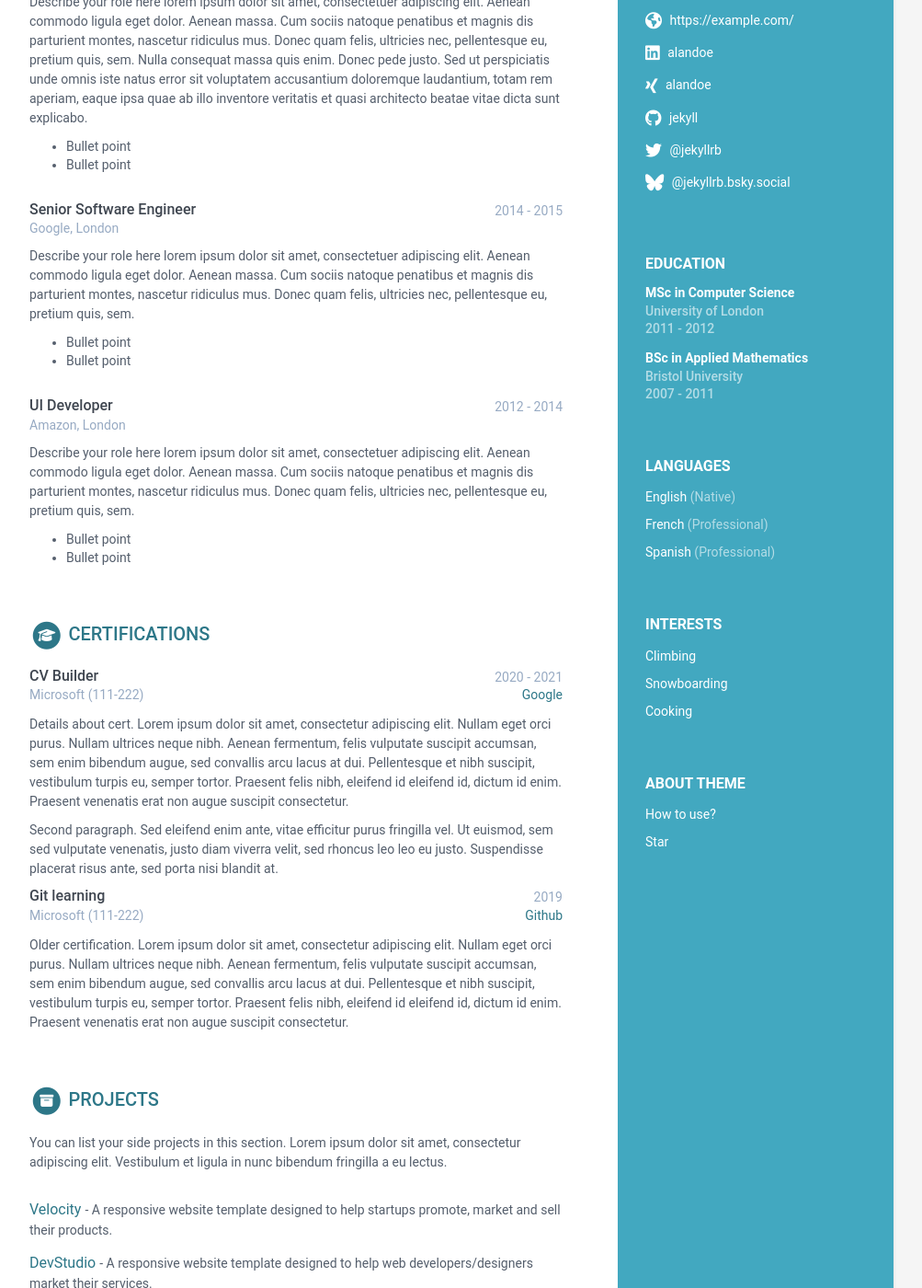
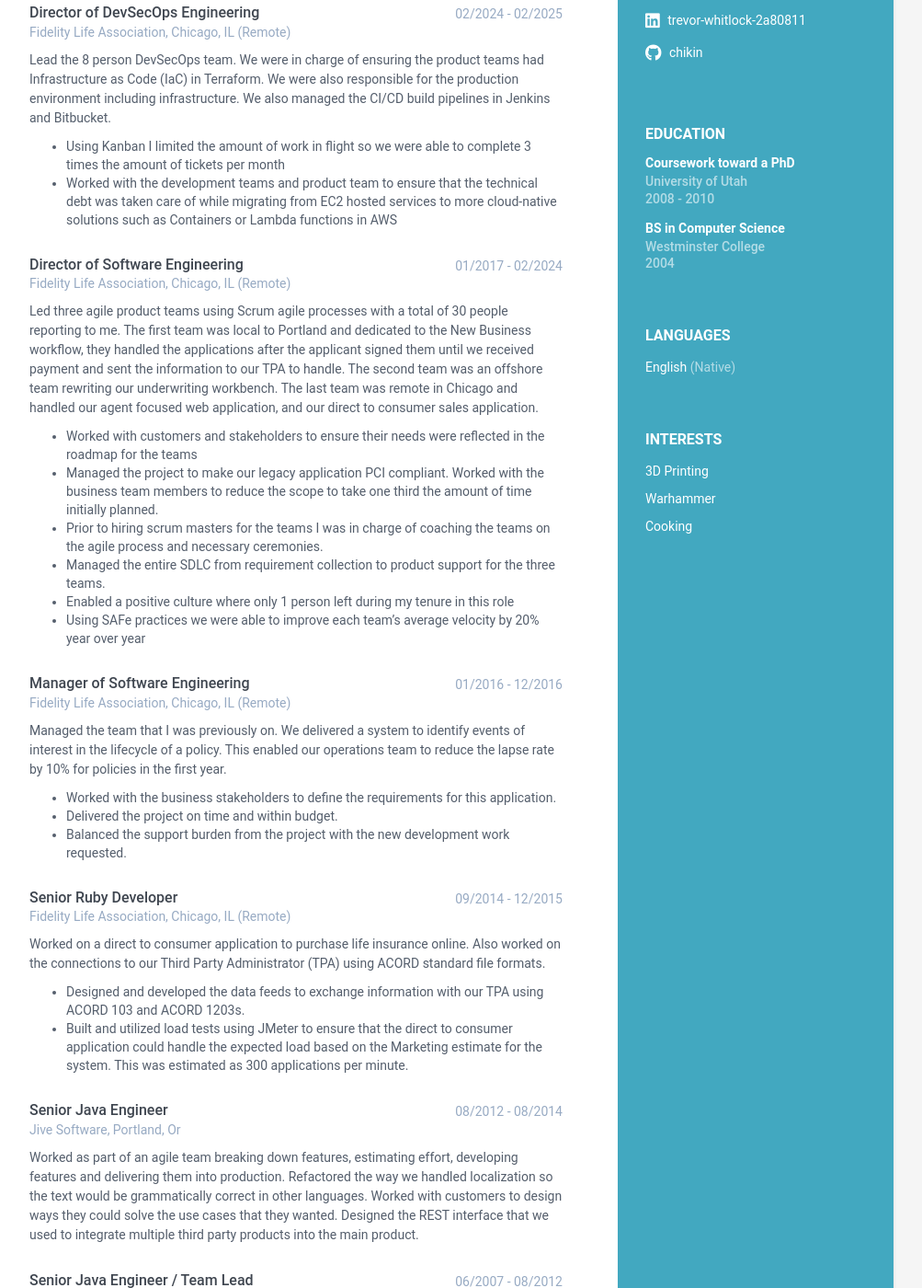
Before and after one commit to chikin/resume, a Jekyll site: the page built from index.html, in a window 1280 px wide and 1400 px high, scrolled down 392 px. Shown: the whole window at 92% size, without its empty margins (168-1171 px from the left). Built offline with Jekyll 4.4.1, drawn with Linux system fonts in a browser that asks for light colours; some of the changed text lies outside the part shown.

Commit message:
Initial Draft of resume post working at Fidelity Life Association

```diff
--- a/CNAME
+++ b/CNAME
@@ -1 +1 @@
-online-cv.webjeda.com
+resume.twhitlock.com
--- a/_config.yml
+++ b/_config.yml
@@ -1,8 +1,8 @@
 #Update all the sections by editing the data.yml file inside _data folder.
 
 # Site Settings
-title: My Resume
-url: 'http://webjeda.com'
+title: Trevor Whitlock's Resume
+url: 'http://resume.twhitlock.com'
 
 #change it according to your repository name
 # disabling since we are using a custom domain
@@ -14,7 +14,7 @@ theme_skin: blue # blue turquoise green berry orange ceramic teal oceanstale
 chrome_mobile_color: #use hex colors (ex:#1976d2) or leave empty if you don't want a color for chrome mobile searchbar
 
 # Tracker
-analytics: UA-83979019-1
+#analytics: UA-83979019-1
 
 # Sass/SCSS
 sass:
--- a/_data/data.yml
+++ b/_data/data.yml
@@ -4,34 +4,32 @@
 
 sidebar:
   position: right # position of the sidebar : left or right
-  about: True # set to False or comment line if you want to remove the "how to use?" in the sidebar
   education: True # set to False if you want education in main section instead of in sidebar
 
   # Profile information
-  name: Alan Doe
-  tagline: Full Stack Developer
-  avatar: profile.png #place a 100x100 picture inside /assets/images/ folder and provide the name of the file below
+  name: Trevor Whitlock
+  tagline: Technical Leader
+  avatar: Lego_batman.jpg #place a 100x100 picture inside /assets/images/ folder and provide the name of the file below
 
   # Sidebar links
-  email: example@email.com
-  phone: 012 345 6789
-  timezone: America/Cancun # Enter your timezone, e.g., America/Havana, Africa/Casablanca, America/North_Dakota/Center
-  citizenship:
-  website: https://example.com/ # Include the full website URL, including "http://" or "https://".
-  linkedin: alandoe
-  xing: alandoe
-  github: jekyll
-  telegram: # add your nickname without '@' sign
-  gitlab:
-  bitbucket:
-  bluesky: '@jekyllrb.bsky.social' # Specify your full Bluesky handle
-  twitter: '@jekyllrb'
-  stack-overflow: # Number/Username, e.g. 123456/alandoe
-  codewars:
-  goodreads: # Number-Username, e.g. 123456-alandoe
-  mastodon: # Please include your full Mastodon link here.
-  hackerrank: # Please provide your HackerRank username.
-  leetcode: # Please provide your LeetCode username.
+  email: resume@twhitlock.com
+#  phone: 012 345 6789
+  timezone: America/Los_Angeles
+#  citizenship:
+  website: https://www.twhitlock.com/ # Include the full website URL, including "http://" or "https://".
+  linkedin: trevor-whitlock-2a80811
+  github: chikin
+#  telegram: # add your nickname without '@' sign
+#  gitlab:
+#  bitbucket:
+#  bluesky: '@jekyllrb.bsky.social' # Specify your full Bluesky handle
+#  twitter: '@jekyllrb'
+#  stack-overflow: # Number/Username, e.g. 123456/alandoe
+#  codewars:
+#  goodreads: # Number-Username, e.g. 123456-alandoe
+#  mastodon: # Please include your full Mastodon link here.
+#  hackerrank: # Please provide your HackerRank username.
+#  leetcode: # Please provide your LeetCode username.
   pdf: # Add a PDF link here if you want to include a PDF custom version in your resume.
 
   languages:
@@ -40,20 +38,14 @@ sidebar:
     - idiom: English
       level: Native
 
-    - idiom: French
-      level: Professional
-
-    - idiom: Spanish
-      level: Professional
-
   interests:
     title: Interests
     info:
-    - item: Climbing
+    - item: 3D Printing
       link:
 
 
-    - item: Snowboarding
+    - item: Warhammer
       link:
 
 
@@ -64,223 +56,169 @@ sidebar:
 career-profile:
   title: Career Profile
   summary: |
-    Summarise your career here lorem ipsum dolor sit amet, consectetuer
-    adipiscing elit. You can [download this free resume/CV template here]().
-    Aenean commodo ligula eget dolor aenean massa. Cum sociis natoque
-    penatibus et magnis dis parturient montes, nascetur ridiculus mus.
-    Donec quam felis, ultricies nec, pellentesque eu.
-    Second paragraph if required.
+    Strategic and empathetic technology leader with 10+ years of experience managing Agile software delivery and DevSecOps engineering teams.
+    Proven success in implementing CI/CD pipelines, shifting security left, and driving cloud migrations in hybrid environments.
+    Skilled in SDLC management, governance, compliance, and risk management with a strong focus on customer-facing solutions and SLA adherence.
+    Passionate servant leader who fosters high-performing, collaborative teams and aligns technical execution with long-term business goals.
+
 education:
   title: Education
   info:
-  - degree: MSc in Computer Science
-    university: University of London
-    time: 2011 - 2012
+  - degree: Coursework toward a PhD
+    university: University of Utah
+    location: Salt Lake City, Utah
+    time: 2008 - 2010
     details: |
-      Describe your study here lorem ipsum dolor sit amet, consectetuer
-      adipiscing elit. Aenean commodo ligula eget dolor. Aenean massa. Cum
-      sociis natoque penatibus et magnis dis parturient montes, nascetur
-      ridiculus mus. Donec quam felis, ultricies nec, pellentesque eu,
-      pretium quis, sem.
-        - Bullet point
-        - Bullet point
-  - degree: BSc in Applied Mathematics
-    university: Bristol University
-    time: 2007 - 2011
-    details: |
-      Describe your study here lorem ipsum dolor sit amet, consectetuer
-      adipiscing elit. Aenean commodo ligula eget dolor. Aenean massa. Cum
-      sociis natoque penatibus et magnis dis parturient montes, nascetur
-      ridiculus mus. Donec quam felis, ultricies nec, pellentesque eu,
-      pretium quis, sem.
-        - Bullet point
-        - Bullet point
+      Took the courses required to get a PhD in Computer science with a focus on Static and Dynamic Program Analysis
+        - Networks
+        - Operating Systems
+        - Computer Architecture
+        - Advanced Topics in Compilation
+        - Formal Methods
+        - Distributed Systems
+        - Programming Languages & Systems
+        - Static Analysis
+        - Foundations of Theoretical Computer Science
+  - degree: BS in Computer Science
+    university: Westminster College
+    time: 2004
+
 
 experiences:
   title: Experiences
   info:
-  - role: Lead Developer
-    time: 2015 - Present
-    company: Startup Hubs, San Francisco
+  - role: Director of DevSecOps Engineering
+    time: 02/2024 - 02/2025
+    company: Fidelity Life Association, Chicago, IL (Remote)
     details: |
-      Describe your role here lorem ipsum dolor sit amet, consectetuer
-      adipiscing elit. Aenean commodo ligula eget dolor. Aenean massa.
-      Cum sociis natoque penatibus et magnis dis parturient montes,
-      nascetur ridiculus mus. Donec quam felis, ultricies nec,
-      pellentesque eu, pretium quis, sem. Nulla consequat massa quis
-      enim. Donec pede justo. Sed ut perspiciatis unde omnis iste natus
-      error sit voluptatem accusantium doloremque laudantium, totam rem
-      aperiam, eaque ipsa quae ab illo inventore veritatis et quasi
-      architecto beatae vitae dicta sunt explicabo.
-        - Bullet point
-        - Bullet point
-  - role: Senior Software Engineer
-    time: 2014 - 2015
-    company: Google, London
+      Lead the 8 person DevSecOps team.  We were in charge of ensuring the product teams had Infrastructure as Code
+      (IaC) in Terraform.  We were also responsible for the production environment including infrastructure.  We also
+      managed the CI/CD build pipelines in Jenkins and Bitbucket.
+        - Using Kanban I limited the amount of work in flight so we were able to complete 3 times the amount of tickets
+      per month
+        - Worked with the development teams and product team to ensure that the technical debt was taken care of while
+      migrating from EC2 hosted services to more cloud-native solutions such as Containers or Lambda functions in AWS
+  - role: Director of Software Engineering
+    time: 01/2017 - 02/2024
+    company: Fidelity Life Association, Chicago, IL (Remote)
     details: |
-      Describe your role here lorem ipsum dolor sit amet, consectetuer
-      adipiscing elit. Aenean commodo ligula eget dolor. Aenean massa.
-      Cum sociis natoque penatibus et magnis dis parturient montes,
-      nascetur ridiculus mus. Donec quam felis, ultricies nec,
-      pellentesque eu, pretium quis, sem.
-        - Bullet point
-        - Bullet point
-  - role: UI Developer
-    time: 2012 - 2014
-    company: Amazon, London
+      Led three agile product teams using Scrum agile processes with a total of 30 people reporting to me. The first
+      team was local to Portland and dedicated to the New Business workflow, they handled the applications after the
+      applicant signed them until we received payment and sent the information to our TPA to handle.  The second team was
+      an offshore team rewriting our underwriting workbench.  The last team was remote in Chicago and handled our agent
+      focused web application, and our direct to consumer sales application.
+        - Worked with customers and stakeholders to ensure their needs were reflected in the roadmap for the teams
+        - Managed the project to make our legacy application PCI compliant.  Worked with the business team members to
+      reduce the scope to take one third the amount of time initially planned.
+        - Prior to hiring scrum masters for the teams I was in charge of coaching the teams on the agile process and necessary ceremonies.
+        - Managed the entire SDLC from requirement collection to product support for the three teams.
+        - Enabled a positive culture where only 1 person left during my tenure in this role
+        - Using SAFe practices we were able to improve each team’s average velocity by 20% year over year
+  - role: Manager of Software Engineering
+    time: 01/2016 - 12/2016
+    company: Fidelity Life Association, Chicago, IL (Remote)
     details: |
-      Describe your role here lorem ipsum dolor sit amet, consectetuer
-      adipiscing elit. Aenean commodo ligula eget dolor. Aenean massa.
-      Cum sociis natoque penatibus et magnis dis parturient montes,
-      nascetur ridiculus mus. Donec quam felis, ultricies nec,
-      pellentesque eu, pretium quis, sem.
-        - Bullet point
-        - Bullet point
+      Managed the team that I was previously on.  We delivered a system to identify events of interest in the lifecycle
+      of a policy.  This enabled our operations team to reduce the lapse rate by 10% for policies in the first year.
+        - Worked with the business stakeholders to define the requirements for this application.
+        - Delivered the project on time and within budget.
+        - Balanced the support burden from the project with the new development work requested.
+  - role: Senior Ruby Developer
+    time: 09/2014 - 12/2015
+    company: Fidelity Life Association, Chicago, IL (Remote)
+    details: |
+      Worked on a direct to consumer application to purchase life insurance online.  Also worked on the connections to
+      our Third Party Administrator (TPA) using ACORD standard file formats.
+        - Designed and developed the data feeds to exchange information with our TPA using ACORD 103 and ACORD 1203s.
+        - Built and utilized load tests using JMeter to ensure that the direct to consumer application could handle the
+      expected load based on the Marketing estimate for the system.  This was estimated as 300 applications per minute.
+  - role: Senior Java Engineer
+    time: 08/2012 - 08/2014
+    company: Jive Software, Portland, Or
+    details: |
+      Worked as part of an agile team breaking down features, estimating effort, developing features and delivering them
+      into production.  Refactored the way we handled localization so the text would be grammatically correct in other
+      languages.  Worked with customers to design ways they could solve the use cases that they wanted.  Designed the
+      REST interface that we used to integrate multiple third party products into the main product.
 
-certifications:
-  title: Certifications
-  list:
-  - name: CV Builder
-    start: 2020
-    end: 2021
-    organization: Microsoft
-    credentialid: 111-222
-    credentialurl: www.google.com
-    credentialname: Google
+  - role: Senior Java Engineer / Team Lead
+    time: 06/2007 - 08/2012
+    company: O.C. Tanner, Salt Lake City, UT
     details: |
-      Details about cert. Lorem ipsum dolor sit amet, consectetur
-      adipiscing elit.
-      Nullam eget orci purus. Nullam ultrices neque nibh.
-      Aenean fermentum, felis vulputate suscipit accumsan,
-      sem enim bibendum augue, sed convallis arcu lacus at dui.
-      Pellentesque et nibh suscipit, vestibulum turpis eu, semper tortor.
-      Praesent felis nibh, eleifend id eleifend id, dictum id enim.
-      Praesent venenatis erat non augue suscipit consectetur.
+      Used Agile practices to develop a Java based SaaS product.  Lead teams of 4- 17 developers.  Mentored junior
+      developers on the use of different tools, including hibernate, and foglight.  Increased performance of the login
+      process by 200% by optimizing database access.  Increased the number of concurrent users we could handle by 400%
+      in two weeks by reducing the amount of session data stored on the server of a SaaS offering.  Used Groovy for
+      system automation and in the SaaS offering.  Integrated with SAP using XI middleware in a SOA.
 
-      Second paragraph. Sed eleifend enim ante, vitae efficitur purus
-      fringilla vel. Ut euismod, sem sed vulputate venenatis,
-      justo diam viverra velit, sed rhoncus leo leo eu justo.
-      Suspendisse placerat risus ante, sed porta nisi blandit at.
-  - name: Git learning
-    start: 2019
-    end:
-    organization: Microsoft
-    credentialid: 111-222
-    credentialurl: www.github.com
-    credentialname: Github
+  - role: Senior Developer / Team Lead
+    time: 08/2012 - 08/2014
+    company: Computer Marketing Corporation, Salt Lake City, UT
     details: |
-      Older certification. Lorem ipsum dolor sit amet, consectetur
-      adipiscing elit.
-      Nullam eget orci purus. Nullam ultrices neque nibh.
-      Aenean fermentum, felis vulputate suscipit accumsan,
-      sem enim bibendum augue, sed convallis arcu lacus at dui.
-      Pellentesque et nibh suscipit, vestibulum turpis eu, semper tortor.
-      Praesent felis nibh, eleifend id eleifend id, dictum id enim.
-      Praesent venenatis erat non augue suscipit consectetur.
+      Used Agile programming practices to develop software in Java.  Converted the source control system from CVS to
+      Subversion.  Performed continuous integration using Cruise Control and Ant.  Designed and implemented automated
+      deployments of new software.  Maintained legacy swing applications.  Coordinated team member responsibilities to
+      achieve project goals.  Managed time sensitive projects across multiple teams to meet company objectives.
 
-projects:
-  title: Projects
-  intro: >
-    You can list your side projects in this section. Lorem ipsum dolor sit amet, consectetur adipiscing elit. Vestibulum et ligula in nunc bibendum fringilla a eu lectus.
-  assignments:
-  - title: Velocity
-    link: "#hook"
-    tagline: "A responsive website template designed to help startups promote, market and sell their products."
-
-  - title: DevStudio
-    link: "#"
-    tagline: "A responsive website template designed to help web developers/designers market their services."
-
-  - title: Tempo
-    link: "#"
-    tagline: "A responsive website template designed to help startups promote their products or services and to attract users &amp; investors"
-
-  - title: Atom
-    link: "#"
-    tagline: "A comprehensive website template solution for startups/developers to market their mobile apps."
-
-  - title: Delta
-    link: "#"
-    tagline: "A responsive Bootstrap one page theme designed to help app developers promote their mobile apps"
-
-oss:
-  title: OSS Contributions
-  intro: >
-    You can list your open source software contributions in this section. Lorem ipsum dolor sit amet, consectetur adipiscing elit. Vestibulum et ligula in nunc bibendum fringilla a eu lectus.
-  contributions:
-  - title: Tempo
-    link: "#"
-    tagline: "A responsive website template designed to help startups promote their products or services and to attract users &amp; investors"
-
-  - title: Atom
-    link: "#"
-    tagline: "A comprehensive website template solution for startups/developers to market their mobile apps."
-
-  - title: Delta
-    link: "#"
-    tagline: "A responsive Bootstrap one page theme designed to help app developers promote their mobile apps"
-
-publications:
-  title: Publications
-  intro: |
-    You can list your publications in this section. Lorem ipsum dolor sit
-    amet, consectetur adipiscing elit. Vestibulum et ligula in nunc
-    bibendum fringilla a eu lectus.
-  papers:
-  - title: The Art of Computer Programming
-    link: "#"
-    authors: Donald E. Knuth
-    conference: Addison-Wesley, 1968
-
-  - title: "Genetic Programming III: Darwinian Invention &amp; Problem Solving"
-    link: "#"
-    authors: Koza, J.R., Andre, D., Bennett, F.H., Keane, M.A.
-    conference: "Morgan Kaufmann Publishers Inc., San Francisco, CA, USA, 1st edn. (1999)"
-
-  - title: A syntax directed compiler for Algol 60
-    link: "#"
-    authors: Edgar T. Irons
-    conference: "Comm. ACM 4 (1961), 51–55"
-
-recommendations:
-  title: Recommendations
-  list:
-  - person: Yareli Perez
-    email: perezyareli@example.com
-    phone: 012 345 6789
-    role: General Director at example.com
-    recommendation: |
-      Alan Doe is a super employee!
-  - person: Lara Henderson
-    email: larah@example.com
-    phone: 012 345 6789
-    role: General Director at example.com
-    recommendation: |
-      I would like to work with Alan Doe again!
-
-      He is a great employee!
+#recommendations:
+#  title: Recommendations
+#  list:
+#  - person: Yareli Perez
+#    email: perezyareli@example.com
+#    phone: 012 345 6789
+#    role: General Director at example.com
+#    recommendation: |
+#      Alan Doe is a super employee!
+#  - person: Lara Henderson
+#    email: larah@example.com
+#    phone: 012 345 6789
+#    role: General Director at example.com
+#    recommendation: |
+#      I would like to work with Alan Doe again!
+#
+#      He is a great employee!
 
 skills:
   title: Skills &amp; Proficiency
 
   toolset:
-  - name: Python & Django
-    level: 98%
+  - name: Ruby
+    level: 90%
 
-  - name: Javascript & jQuery
-    level: 98%
+  - name: Java
+    level: 80%
 
-  - name: Angular
-    level: 98%
+  - name: Ant
+    level: 80%
 
-  - name: HTML5 & CSS
+  - name: Jenkins
     level: 95%
 
-  - name: Ruby on Rails
-    level: 85%
+  - name: Git
+    level: 90%
 
-  - name: Sketch & Photoshop
-    level: 60%
+  - name: Tomcat
+    level: 75%
 
+  - name: AWS
+    level: 45%
+
+  - name: EC2
+    level: 75%
+
+  - name: S3
+    level: 75%
+
+  - name: Terraform
+    level: 45%
+
+  - name: Snyk
+    level: 75%
+
+  - name: Jira
+    level: 95%
+
+  - name: Confluence
+    level: 95%
 footer: >
   Designed with <i class="fas fa-heart"></i> by <a href="http://themes.3rdwavemedia.com" target="_blank" rel="nofollow">Xiaoying Riley</a>
```
Also changed, not shown: .github/FUNDING.yml (deleted), Gemfile.lock, assets/images/Lego_batman.jpg (added), assets/images/profile.png (deleted), 2 other files.
